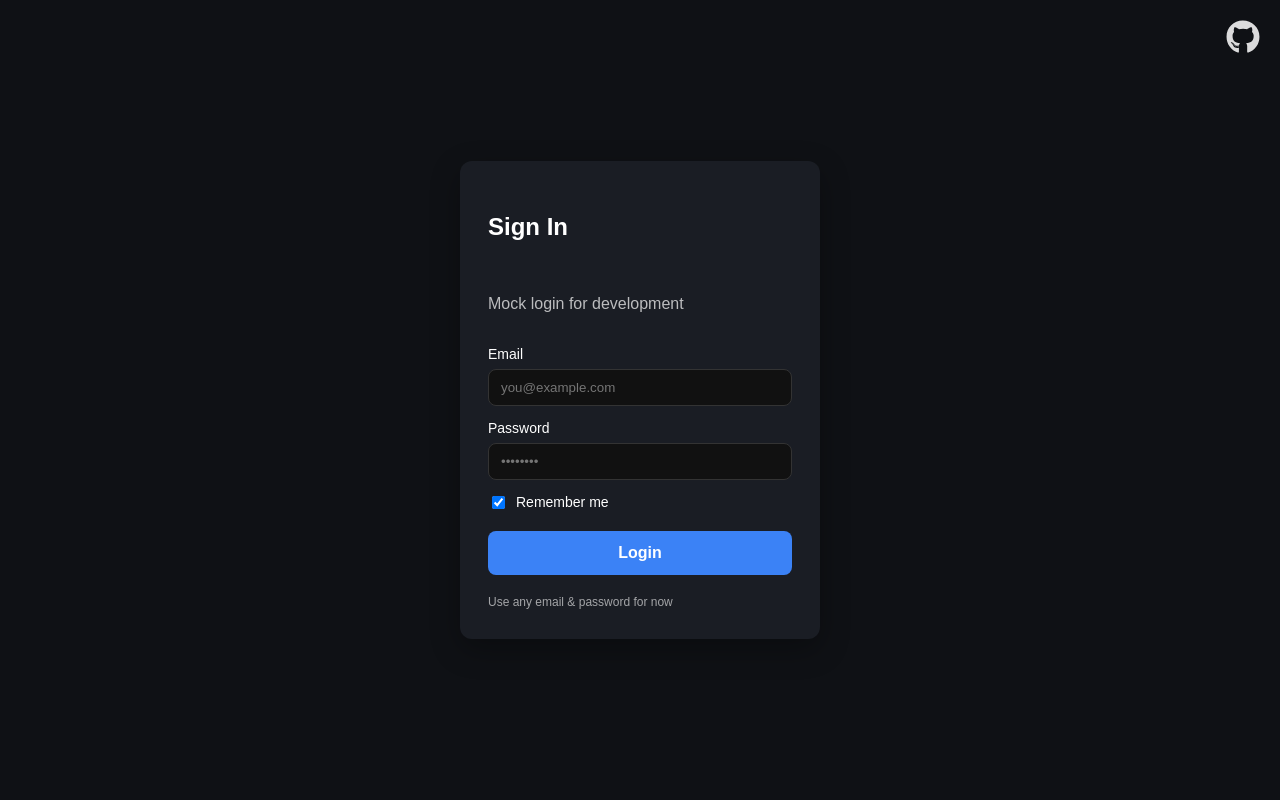
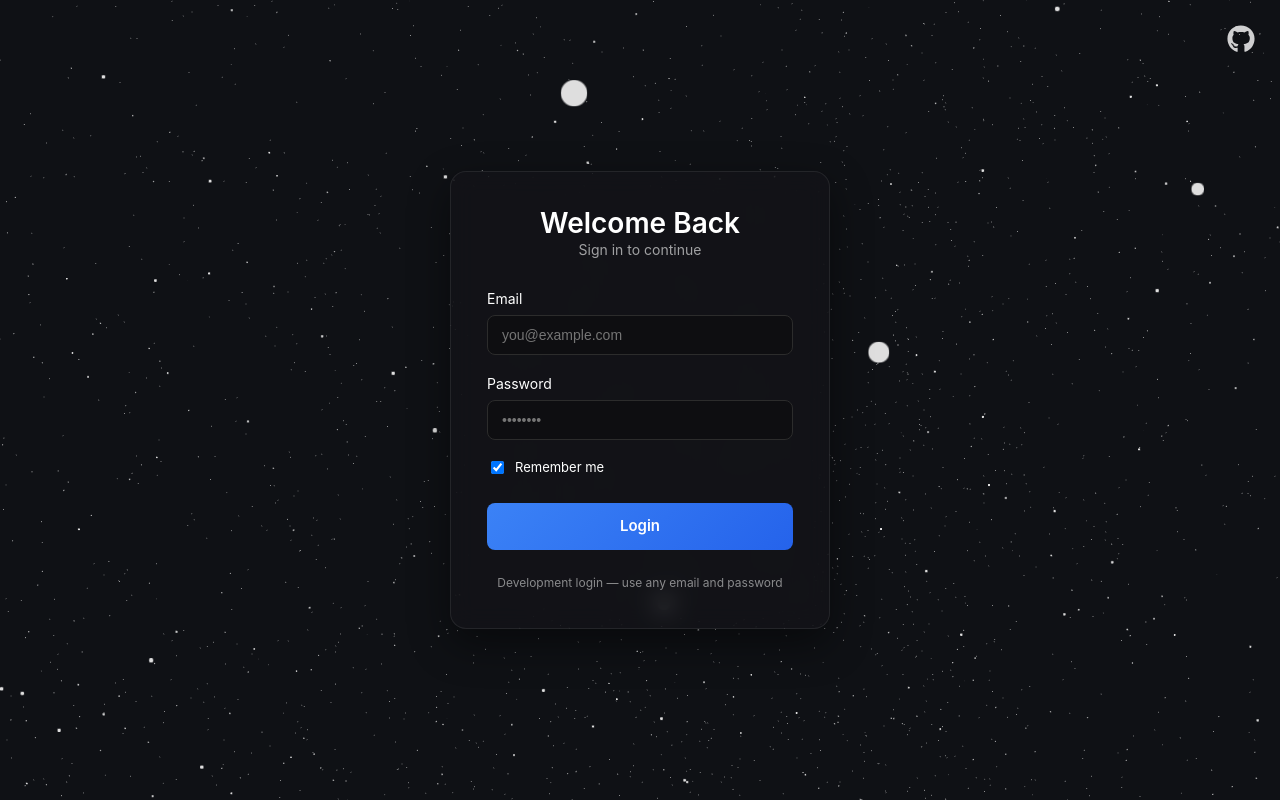
Before and after one commit to RyanPhillipsUMKC/CS451R-Team15, a React (Vite) app: page / in a window 1280 px wide. Built offline with nearby package versions, Linux system fonts and the light colour scheme.

Commit message:
More detail

```diff
--- a/index.html
+++ b/index.html
@@ -1,13 +1,23 @@
-<!doctype html>
+<!DOCTYPE html>
 <html lang="en">
 <head>
   <meta charset="UTF-8" />
-    <link rel="icon" type="image/svg+xml" href="/vite.svg" />
   <meta name="viewport" content="width=device-width, initial-scale=1.0" />
-    <title>my-app</title>
+  <title>Team Banking App</title>
+
+  <style>
+    body{
+      margin:0;
+      font-family: Arial, sans-serif;
+      background:#0f1115;
+    }
+  </style>
+
 </head>
+
 <body>
   <div id="root"></div>
+
   <script type="module" src="/src/main.jsx"></script>
 </body>
 </html>
--- a/package.json
+++ b/package.json
@@ -10,11 +10,15 @@
     "preview": "vite preview"
   },
   "dependencies": {
+    "@react-three/drei": "^10.7.7",
+    "@react-three/fiber": "^9.5.0",
     "@supabase/supabase-js": "^2.98.0",
+    "maath": "^0.10.8",
     "react": "^19.2.0",
     "react-dom": "^19.2.0",
     "react-icons": "^5.6.0",
-    "react-router-dom": "^7.13.1"
+    "react-router-dom": "^7.13.1",
+    "three": "^0.183.2"
   },
   "devDependencies": {
     "@eslint/js": "^9.39.1",
--- a/src/Login/Login.jsx
+++ b/src/Login/Login.jsx
@@ -1,5 +1,6 @@
 import { useState } from "react";
 import { FaGithub } from "react-icons/fa";
+import StarsCanvas from "./StarsCanvas";
 
 export default function LoginPage({ onLoginSuccess }) {
   const [email, setEmail] = useState("");
@@ -24,7 +25,7 @@ export default function LoginPage({ onLoginSuccess }) {
       const user = await mockAuthenticate(email, password);
 
       if (rememberMe) {
-        //localStorage.setItem("user", JSON.stringify(user));
+        // localStorage.setItem("user", JSON.stringify(user));
       }
 
       onLoginSuccess(user);
@@ -37,20 +38,24 @@ export default function LoginPage({ onLoginSuccess }) {
 
   return (
     <div style={styles.page}>
+      <StarsCanvas />
 
-      {/* GitHub Icon */}
+      {/* GitHub */}
       <a
         href="https://github.com/RyanPhillipsUMKC/CS451R-Team15"
         target="_blank"
         rel="noopener noreferrer"
-        style={styles.githubLink}
+        style={styles.github}
       >
-        <FaGithub size={34} />
+        <FaGithub size={28} />
       </a>
 
+      {/* Login Card */}
       <form onSubmit={handleSubmit} style={styles.card}>
-        <h2>Sign In</h2>
-        <p style={{ opacity: 0.7 }}>Mock login for development</p>
+        <div style={styles.header}>
+          <h1 style={styles.title}>Welcome Back</h1>
+          <p style={styles.subtitle}>Sign in to continue</p>
+        </div>
 
         <label style={styles.label}>
           Email
@@ -74,6 +79,7 @@ export default function LoginPage({ onLoginSuccess }) {
           />
         </label>
 
+        <div style={styles.options}>
           <label style={styles.checkbox}>
             <input
               type="checkbox"
@@ -82,6 +88,7 @@ export default function LoginPage({ onLoginSuccess }) {
             />
             Remember me
           </label>
+        </div>
 
         {error && <div style={styles.error}>{error}</div>}
 
@@ -90,22 +97,16 @@ export default function LoginPage({ onLoginSuccess }) {
         </button>
 
         <div style={styles.hint}>
-          Use any email & password for now
+          Development login — use any email and password
         </div>
       </form>
     </div>
   );
 }
 
-/*
- MOCK AUTH FUNCTION
- Replace later with API call:
- await fetch('/api/login', {...})
-*/
 function mockAuthenticate(email, password) {
   return new Promise((resolve, reject) => {
     setTimeout(() => {
-
       if (password.length < 4) {
         reject(new Error("Password must be at least 4 characters."));
         return;
@@ -115,9 +116,8 @@ function mockAuthenticate(email, password) {
         id: 1,
         name: "Demo User",
         email,
-        token: "mock-jwt-token"
+        token: "mock-jwt-token",
       });
-
     }, 900);
   });
 }
@@ -129,76 +129,106 @@ const styles = {
     display: "flex",
     justifyContent: "center",
     alignItems: "center",
-    background: "#0f1115",
+    position: "relative",
     color: "white",
-    position: "relative"
+    fontFamily: "Inter, sans-serif",
   },
 
-  githubLink: {
+  github: {
     position: "absolute",
-    top: 20,
-    right: 20,
+    top: 25,
+    right: 25,
     color: "white",
-    opacity: 0.85,
-    transition: "0.2s",
-    cursor: "pointer"
+    opacity: 0.8,
+    transition: "0.3s",
   },
 
   card: {
-    width: 360,
-    padding: 28,
-    borderRadius: 12,
-    background: "#1a1d24",
+    width: 380,
+    padding: 36,
+    borderRadius: 16,
+    background: "rgba(20, 20, 25, 0.65)",
+    backdropFilter: "blur(12px)",
     display: "flex",
     flexDirection: "column",
-    gap: 12,
-    boxShadow: "0 10px 30px rgba(0,0,0,0.3)"
+    gap: 18,
+    boxShadow: "0 15px 40px rgba(0,0,0,0.45)",
+    border: "1px solid rgba(255,255,255,0.08)",
+    zIndex: 10,
+  },
+
+  header: {
+    textAlign: "center",
+    marginBottom: 10,
+  },
+
+  title: {
+    margin: 0,
+    fontSize: 28,
+    fontWeight: 600,
+  },
+
+  subtitle: {
+    margin: 0,
+    opacity: 0.6,
+    fontSize: 14,
   },
 
   label: {
     display: "flex",
     flexDirection: "column",
-    gap: 4,
-    fontSize: 14
+    fontSize: 14,
+    gap: 6,
   },
 
   input: {
-    padding: "10px 12px",
+    padding: "11px 14px",
     borderRadius: 8,
-    border: "1px solid #333",
-    background: "#111",
-    color: "white"
+    border: "1px solid #2c2c2c",
+    background: "#0e0e11",
+    color: "white",
+    fontSize: 14,
+    outline: "none",
+  },
+
+  options: {
+    display: "flex",
+    justifyContent: "space-between",
+    alignItems: "center",
   },
 
   checkbox: {
-    fontSize: 14,
+    fontSize: 13,
     display: "flex",
     gap: 8,
-    alignItems: "center"
+    alignItems: "center",
   },
 
   button: {
-    marginTop: 6,
-    padding: "10px",
+    marginTop: 8,
+    padding: "12px",
     borderRadius: 8,
     border: "none",
-    background: "#3b82f6",
+    background: "linear-gradient(135deg,#3b82f6,#2563eb)",
     color: "white",
     fontWeight: 600,
-    cursor: "pointer"
+    fontSize: 15,
+    cursor: "pointer",
+    transition: "0.2s",
   },
 
   error: {
     background: "#ff4d4f22",
-    padding: 8,
+    padding: 10,
     borderRadius: 6,
     color: "#ff6b6b",
-    fontSize: 13
+    fontSize: 13,
   },
 
   hint: {
+    fontSize: 12,
+    opacity: 0.5,
+    textAlign: "center",
     marginTop: 6,
-    fontSize: 12,
-    opacity: 0.6
-  }
+  },
 };
--- /dev/null
+++ b/src/Login/StarsCanvas.jsx
@@ -0,0 +1,58 @@
+// src/Login/StarsCanvas.jsx
+import { useState, useRef, Suspense } from "react";
+import { Canvas, useFrame } from "@react-three/fiber";
+import { Points, PointMaterial, Preload } from "@react-three/drei";
+import * as random from "maath/random/dist/maath-random.esm";
+
+const Stars = (props) => {
+  const ref = useRef();
+
+  // Bigger sphere, more stars
+  const [positions] = useState(() =>
+    random.inSphere(new Float32Array(15000 * 3), { radius: 100 }) // bigger radius
+  );
+
+  useFrame((state, delta) => {
+    if (ref.current) {
+      ref.current.rotation.x += delta / 30; // slower, smoother rotation
+      ref.current.rotation.y += delta / 25;
+    }
+  });
+
+  return (
+    <group rotation={[0, 0, 0]}>
+      <Points ref={ref} positions={positions} stride={3} frustumCulled={false} {...props}>
+        <PointMaterial
+          transparent
+          color="#ffffff"
+          size={0.13} // bigger points
+          sizeAttenuation={true}
+          depthWrite={false}
+        />
+      </Points>
+    </group>
+  );
+};
+
+export default function StarsCanvas() {
+  return (
+    <div
+      style={{
+        position: "fixed",
+        top: 0,
+        left: 0,
+        width: "100vw",
+        height: "100vh",
+        zIndex: 0,
+        pointerEvents: "none",
+      }}
+    >
+      <Canvas camera={{ position: [0, 0, 0.1], fov: 75 }}> {/* camera inside star sphere */}
+        <Suspense fallback={null}>
+          <Stars />
+        </Suspense>
+        <Preload all />
+      </Canvas>
+    </div>
+  );
+}
```
Also changed, not shown: 1 other file (tests, documents, lock files or other folders). Lines whose indentation alone changed are shown as unchanged.
